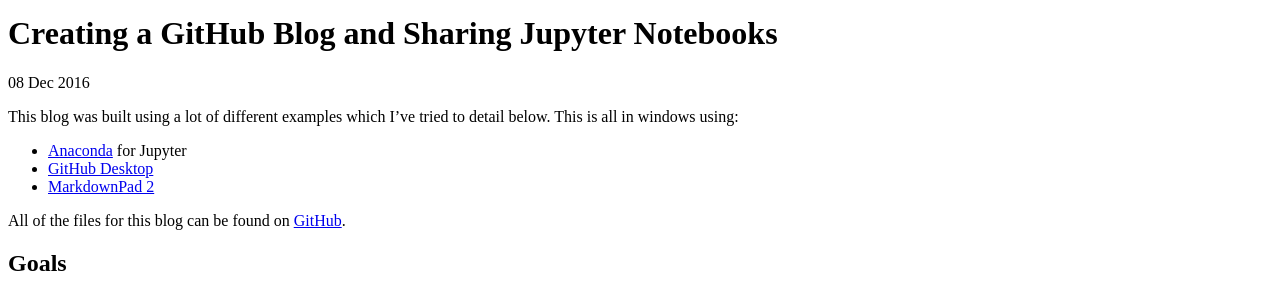
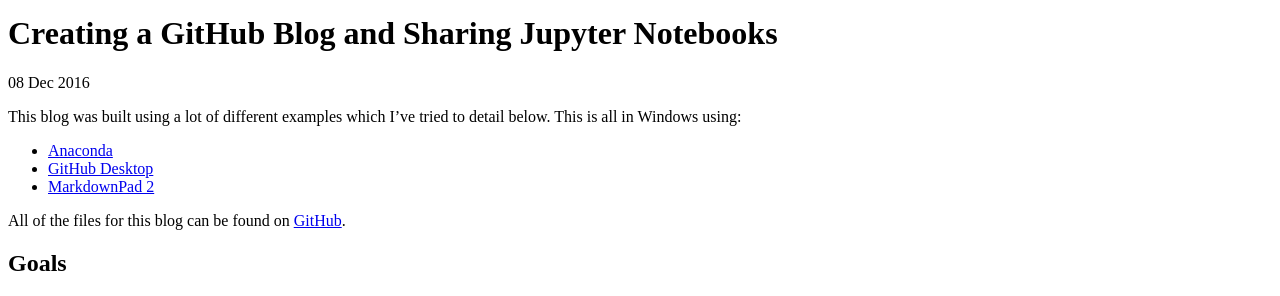
Before and after one commit to stembl/stembl.github.io, a Jekyll site: the page built from _posts/2016-12-08-creating-a-github-blog-and-sharing-jupyter-notebooks.md, in a window 1280 px wide and 1400 px high. Shown: the part 269-565 px from the top of the window. Built offline with Jekyll 4.4.1, drawn with Linux system fonts in a browser that asks for light colours; comment, search, counter and statistics services are not loaded; some of the changed text lies outside the part shown.

```diff
--- a/_posts/2016-12-08-creating-a-github-blog-and-sharing-jupyter-notebooks.md
+++ b/_posts/2016-12-08-creating-a-github-blog-and-sharing-jupyter-notebooks.md
@@ -6,9 +6,9 @@ category: blog
 tags: [howto, todo]
 ---
 
-This blog was built using a lot of different examples which I've tried to detail below.  This is all in windows using:
+This blog was built using a lot of different examples which I've tried to detail below.  This is all in Windows using:
 
-* [Anaconda](https://www.continuum.io/downloads) for Jupyter
+* [Anaconda](https://www.continuum.io/downloads)
 * [GitHub Desktop](https://desktop.github.com/)
 * [MarkdownPad 2](http://markdownpad.com/)
 
@@ -55,3 +55,4 @@ A list of the sites, blogs, and github directories that I used to create this si
 * For troubleshooting elements of the blog, I would make small changes and commit them.  Then I would open the website in incognito mode to prevent my browser from storing any of the data.  This allowed me to check features pretty quickly.
 	* Be careful when modifying the header of posts. Adding returns seems to break the post.
 * I ran into a lot of problems trying to display the HTML code within this post. Many of the methods I tried ended up breaking the post causing it to not display. I would then receive an email from GitHub with "The value 'nil' was passed to a date-related filter that expects valid dates...".  The solution I used was to submit [Gists](https://gist.github.com/) and embed the generated `<script src=...` code.
+* To make the code look nice and add some style to the Tag and Category pages I used `<code class="highlighter-rouge">...</code>`
--- a/tag.html
+++ b/tag.html
@@ -37,7 +37,7 @@ Here we generate all the tags.
 <div class="posts">
 <p>
 {% for tag in tags %}
-<a href="#{{ tag | slugify }}" class="codinfox-tag-mark"> {{ tag }} </a> &nbsp;&nbsp;
+<a href="#{{ tag | slugify }}" class="codinfox-tag-mark"> <code class="highlighter-rouge">{{ tag }}</code> </a> &nbsp;&nbsp;
 {% endfor %}
 
 {% for tag in tags %}
```
